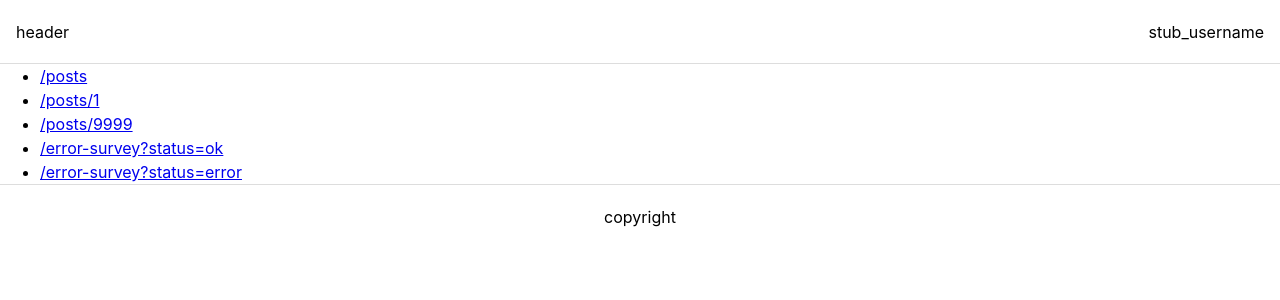
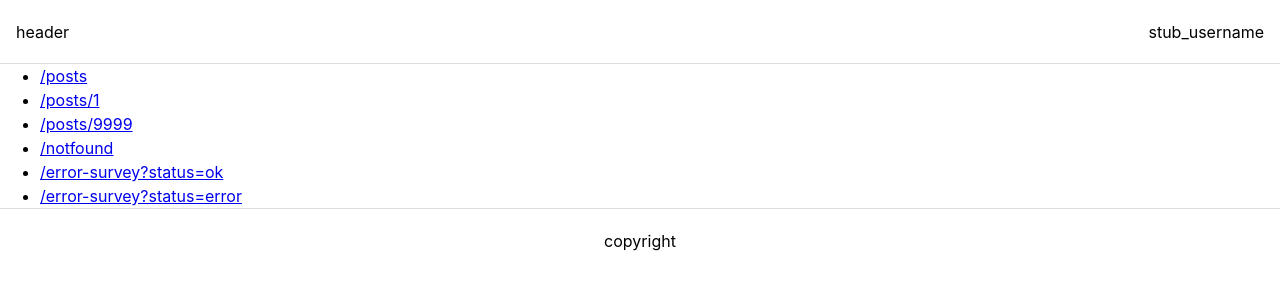
Before and after one commit to ymkz/example-next-pages-router, a Next.js app: page / in a window 1280 px wide. Shown: the top 300 px of the page. Built offline with nearby package versions, Linux system fonts and the light colour scheme.

Commit message:
chore: add notfound check link

```diff
--- a/src/pages/index.tsx
+++ b/src/pages/index.tsx
@@ -62,6 +62,9 @@ export default function page(props: Props) {
               <a href="/posts/9999">/posts/9999</a>
             </li>
             <li>
+              <a href="/notfound">/notfound</a>
+            </li>
+            <li>
               <a href="/error-survey?status=ok">/error-survey?status=ok</a>
             </li>
             <li>
```
